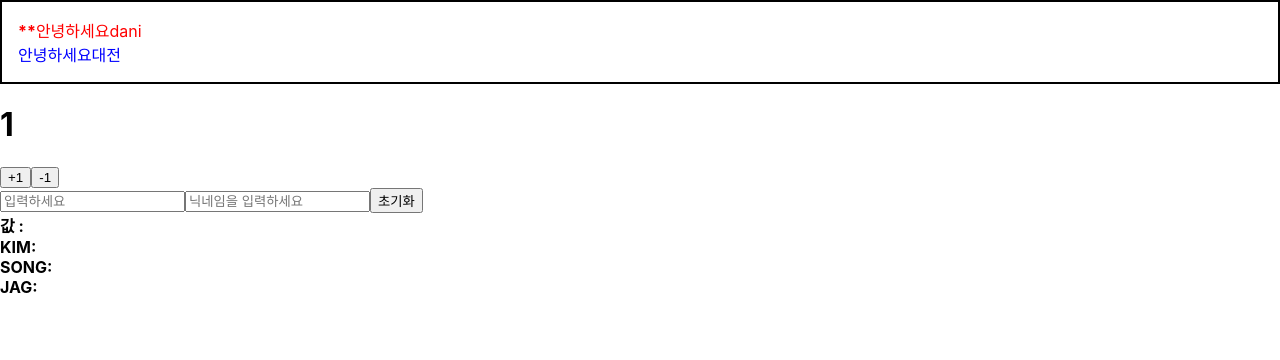
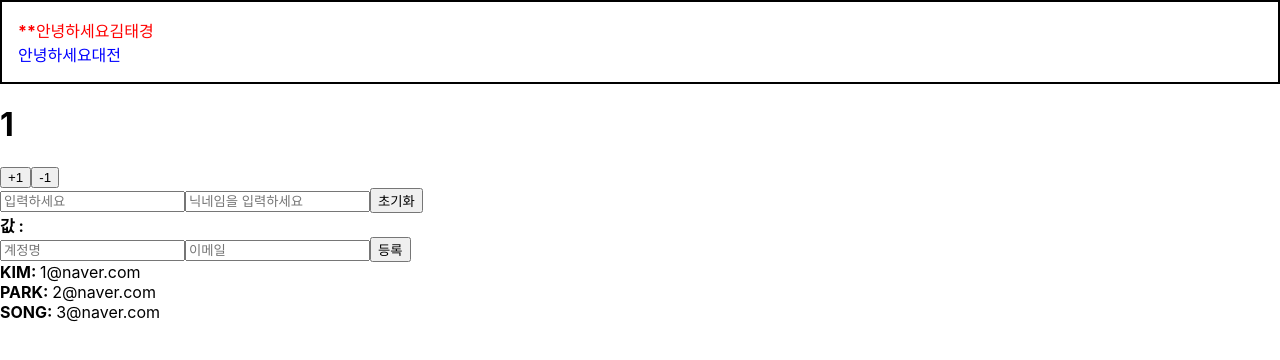
Before and after one commit to danimothman/react_tutorial, a React (Create React App) app: page / in a window 1280 px wide. Shown: the top 360 px of the page. Built offline with nearby package versions, Linux system fonts and the light colour scheme.

Commit message:
배열에 추가하기

```diff
--- a/src/App.js
+++ b/src/App.js
@@ -1,24 +1,76 @@
-import React from 'react';
-import Hello from './Hello';
-import Wrapper from './Wrapper';
+import React, { useRef , useState } from 'react';
+import Hello from './Hello'
+import Wrapper from './Wrapper'
 import Counter from './Counter'
 import InputSample from './InputSample'
 import UserList from './UserList'
-
+import CreateUser from './CreateUser'
 import './App.css';
 
 
 function App() {
+
+  const [users , setUsers] = useState (
+    [
+      {
+          id:1,
+          username:"KIM",
+          email:"1@naver.com"
+      },
+      {
+          id:1,
+          username:"PARK",
+          email:"2@naver.com"
+      },
+      {
+          id:1,
+          username:"SONG",
+          email:"3@naver.com"
+      }
+  ]
+  )
+
+  const [inputs , setInputs] = useState({
+    username:'',
+    email:''
+
+})
+  const {username, email} = inputs
+  const nextId = useRef(4)
+
+  const onChangeInput =(e)=>{
+    const {name , value} = e.target
+    setInputs({
+      ...inputs,
+      [name] :value
+    })
+  }
+  const onCreate =()=>{
+    setUsers([
+      ...users,
+      {id:nextId.current,
+      username:inputs.username,
+      email:inputs.email
+    }
+    ])
+
+    setInputs({
+      username:'',
+      email:''
+    })
+    nextId.current +=1
+  }
   return (
-    <>
-    <Wrapper>
-    <Hello name="dani" color="red" isSpecial={true}/>
-    <Hello color="blue"/>
-    </Wrapper>
-    <Counter />
-    <InputSample/>
-    <UserList/>
-    </>
+      <>
+      <Wrapper>
+      <Hello name="김태경"  color="red" isSpecial={true} />
+      <Hello  color="blue" />
+      </Wrapper>
+      <Counter />
+      <InputSample />
+      <CreateUser user ={username} useremail={email} onChange={onChangeInput}  onCreate={onCreate}/>
+      <UserList  users={users} />
+      </>
   );
 }
 
--- /dev/null
+++ b/src/CreateUser.js
@@ -0,0 +1,23 @@
+import React from 'react'
+
+function CreateUser({user, useremail, onChange, onCreate}){
+    return (
+        <div>
+            <input
+                name="username"
+                placeholder="계정명"
+                onChange={onChange}
+                value={user}
+            />
+            <input
+                name="email"
+                placeholder="이메일"
+                onChange={onChange}
+                value={useremail}
+            />
+            <button onClick={onCreate} >등록</button>
+        </div>
+    )
+}
+
+export default CreateUser;
--- a/src/UserList.js
+++ b/src/UserList.js
@@ -1,25 +1,26 @@
 //배럴 렌더링 활용
 import React from 'react'
 
-const users = [
-    {
-        id:1,
-        username:"KIM",
-        email:"1@naver.com"
-    },
-    {
-        id:1,
-        username:"SONG",
-        email:"2@naver.com"
-    },
-    {
-        id:1,
-        username:"JAG",
-        email:"3@naver.com"
-    }
-]
+
 
 // function UserList(){
+// const users = [
+//     {
+//         id:1,
+//         username:"KIM",
+//         email:"1@naver.com"
+//     },
+//     {
+//         id:1,
+//         username:"SONG",
+//         email:"2@naver.com"
+//     },
+//     {
+//         id:1,
+//         username:"JAG",
+//         email:"3@naver.com"
+//     }
+// ]
 //     return (
 //         <div>
 //             <div><b>{users[0].username}: </b><span>{users[0].email}</span></div>
@@ -32,17 +33,19 @@
 var User = ({user})=>{
     return (
         <div>
-            <b>{user.username}: </b><span>{users.email}</span>
+            <b>{user.username}: </b><span>{user.email}</span>
         </div>
     )
 }
 
-function UserList(){
+function UserList({users}){
+
     return (
         <div>
-            <User user={users[0]} />
-            <User user={users[1]} />
-            <User user={users[2]} />
+            {users.map(user=>(
+                <User user={user} key={user.id} />
+            ))
+            }
         </div>
     )
 }
```
